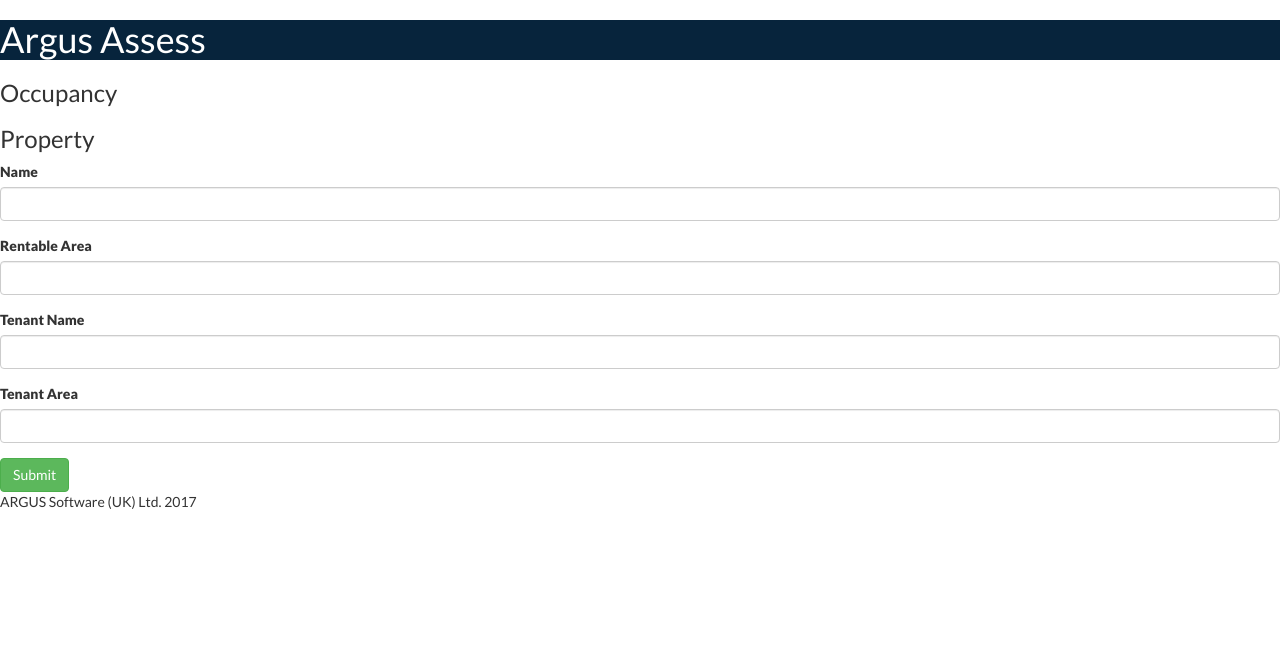
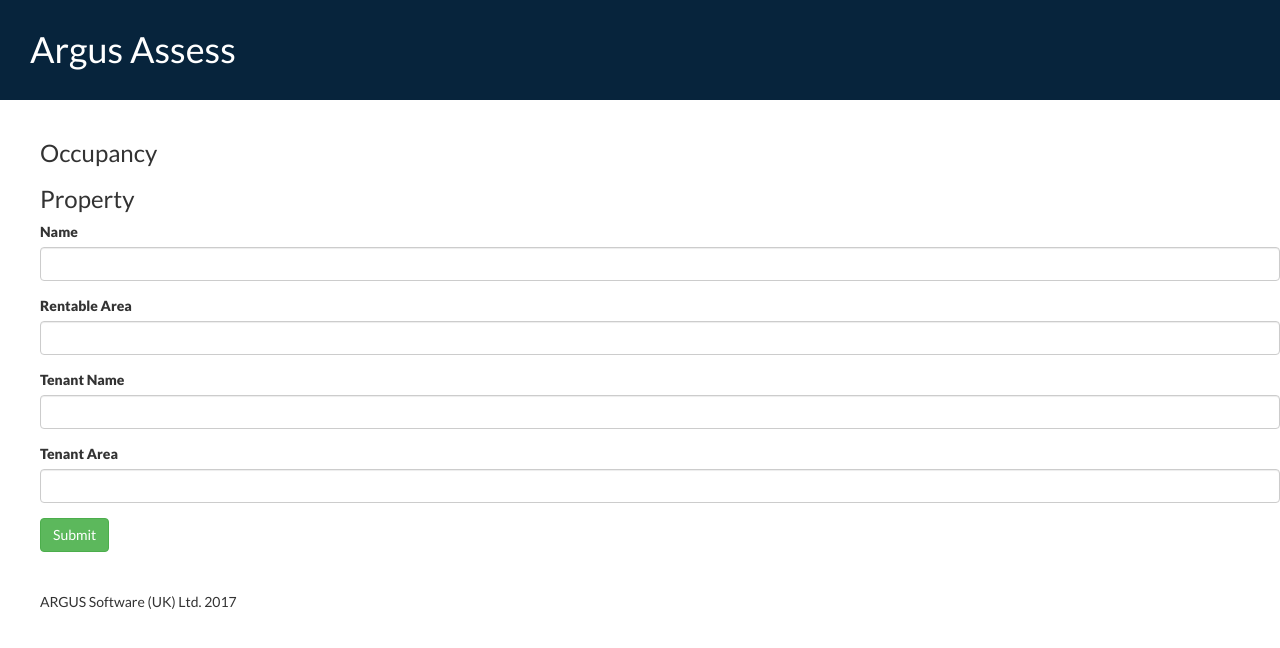
Before and after one commit to catherinefrench/angular_altus_calculator, an Angular app: page / in a window 1280 px wide. Shown: the top 648 px of the page. Built offline with nearby package versions, Linux system fonts and the light colour scheme.

Commit message:
Adds styles to Occupancy

```diff
--- a/src/app/components/footer/footer.component.css
+++ b/src/app/components/footer/footer.component.css
@@ -0,0 +1,5 @@
+:host {
+	display: block;
+	margin-top: 40px;
+	margin-left: 40px;
+}
--- a/src/app/components/main/main.component.css
+++ b/src/app/components/main/main.component.css
@@ -1,3 +1,21 @@
-p {
-	font-family: Lora;
+:host {
+	display: block;
+	margin-top: 40px;
+	margin-left: 40px;
 }
+
+.progressBarContainer {
+	border: 1px solid black;
+	width: 60%;
+}
+
+.progressBar {
+	display: block;
+	width: 0%;
+	height: 20px;
+	background-color: red;
+}
+
+.sqft {
+	margin: 0 5px;
+}
--- a/src/app/components/main/main.component.html
+++ b/src/app/components/main/main.component.html
@@ -3,7 +3,12 @@
 <div>
 	<h3>Occupancy</h3>
 	<div *ngIf="showOccupancy">
-		{{property.tenantArea}} <span>SF</span>
+		<div class="progressBarContainer">
+			<span class="progressBar"></span>
+		</div>
+		<span>{{property.tenantArea}}</span>
+		<span class="sqft">SF</span>
+		<span *ngIf="showTenantAreaPercent">( {{property.tenantAreaPercent / 100 | percent}} )</span>
 	</div>
 </div>
 <div>
@@ -15,7 +20,7 @@
 		</div>
 		<div class="form-group">
 			<label for="rentableArea">Rentable Area</label>
-			<input type="text" class="form-control" id="rentableArea" required  >
+			<input (keypress)=fireEventRentableArea($event) type="text" class="form-control" id="rentableArea" required [(ngModel)]="property.rentableArea" name="rentableArea" >
 		</div>
 		<div class="form-group">
 			<label for="tenantName">Tenant Name</label>
@@ -23,7 +28,7 @@
 		</div>
 		<div class="form-group">
 			<label for="tenantArea">Tenant Area</label>
-			<input (keypress)=fireEvent2($event) type="text" class="form-control" id="tenantArea" required [(ngModel)]="property.tenantArea" name="tenantArea">
+			<input (keypress)=fireEventTenantArea($event) type="text" class="form-control" id="tenantArea" required [(ngModel)]="property.tenantArea" name="tenantArea">
 		</div>
 		<button (click)="fireEvent($event)" type="submit" class="btn btn-success">Submit</button>
 	</form>
--- a/src/app/components/main/main.component.ts
+++ b/src/app/components/main/main.component.ts
@@ -9,15 +9,19 @@
 export class MainComponent implements OnInit {
 
 	showOccupancy: boolean = false;
+	showTenantAreaPercent: boolean = false;
+	progressBar: 0;
+
 	property: Property = {
 		name: '',
 		rentableArea: null,
 		tenantName: '',
-		tenantArea: null
+		tenantArea: null,
+		tenantAreaPercent: 50
 	}
 
-	model =  new Property('23 Cannon Place', 305000, 'Ashridge Fine Foods',
-                       63500);
+	progressStyles = [];
+
   constructor() { }
 
   ngOnInit() {
@@ -26,11 +30,36 @@
   fireEvent(e){
   	console.log(e);
   }
-  fireEvent2(e){
-  	console.log(e.target.value);
+  fireEventTenantArea(e){
+  	// console.log(e.target.value);
 	if (!this.showOccupancy) {
 		this.showOccupancy = true;
 	}
+
+  }
+  fireEventRentableArea(e){
+ 	console.log(e.target.value);
+  	this.property.rentableArea = e.target.value;
+ 	console.log(this.property.rentableArea);
+
+  	// this.property.tenantAreaPercent = 10 / 100;
+
+  	this.property.tenantAreaPercent = this.property.tenantArea *100 / this.property.rentableArea;
+  	// console.log(this.property.tenantAreaPercent);
+
+  	// showsTenantAreaPercent if there has been a keypress in tenantArea
+
+  	if (!this.showTenantAreaPercent) {
+  		this.showTenantAreaPercent = true;
+  	}
+
+ 	console.log("NEW");
+ 	console.log(this.property.rentableArea);
+ 	console.log(this.property.tenantAreaPercent);
+
+ 	this.progressStyles = this.property.tenantAreaPercent;
+ 	console.log(this.progressStyles);
+
   }
 
   onSubmit(e) {
--- a/src/app/components/navbar/navbar.component.css
+++ b/src/app/components/navbar/navbar.component.css
@@ -1,4 +1,10 @@
+:host {
+	margin-top: 0;
+}
+
 h1 {
+	margin-top: 0;
+	padding: 30px;
 	background-color: #07243C;
 	color: #FFF;
 }
--- a/src/app/property.ts
+++ b/src/app/property.ts
@@ -3,6 +3,7 @@
 		public name: string,
 		public rentableArea: number,
 		public tennantName?: string,
-		public tenantArea: number
+		public tenantArea: number,
+		public tenantAreaPercent: number
 	) {}
 }
```
